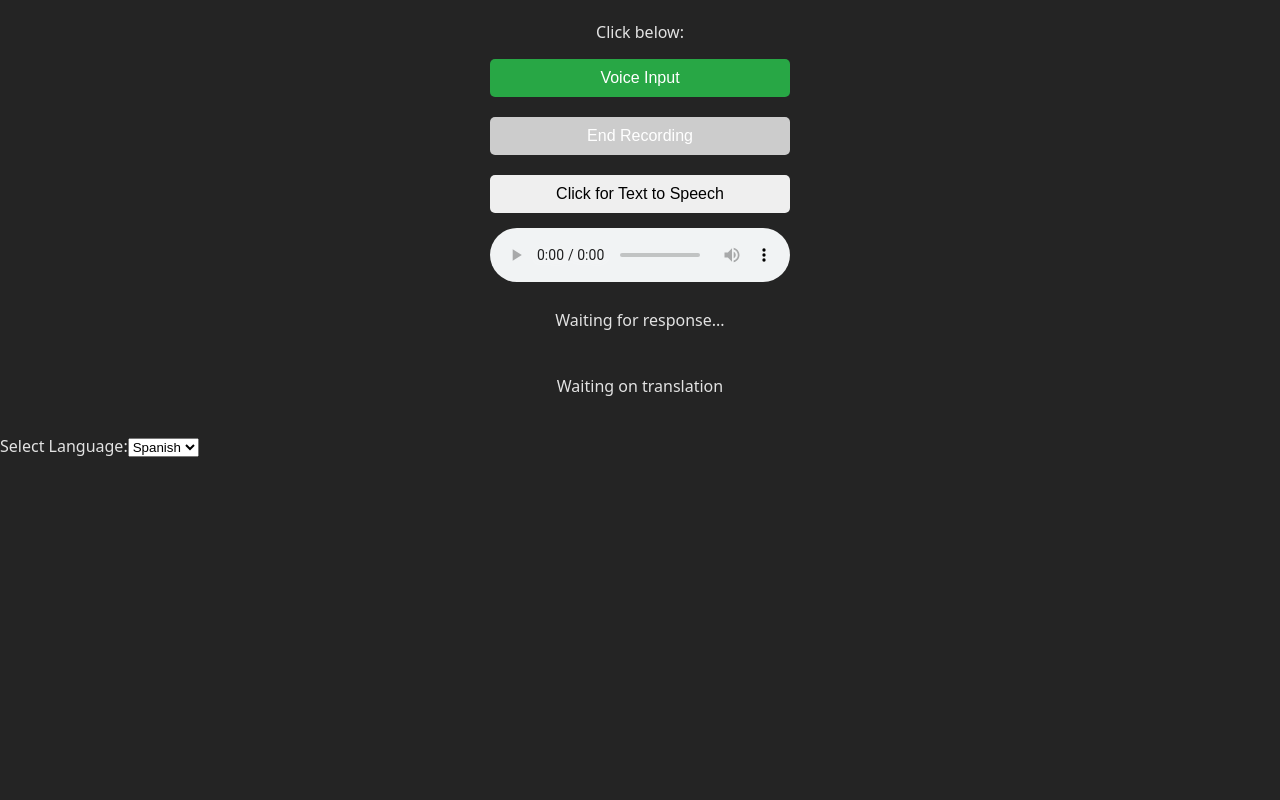
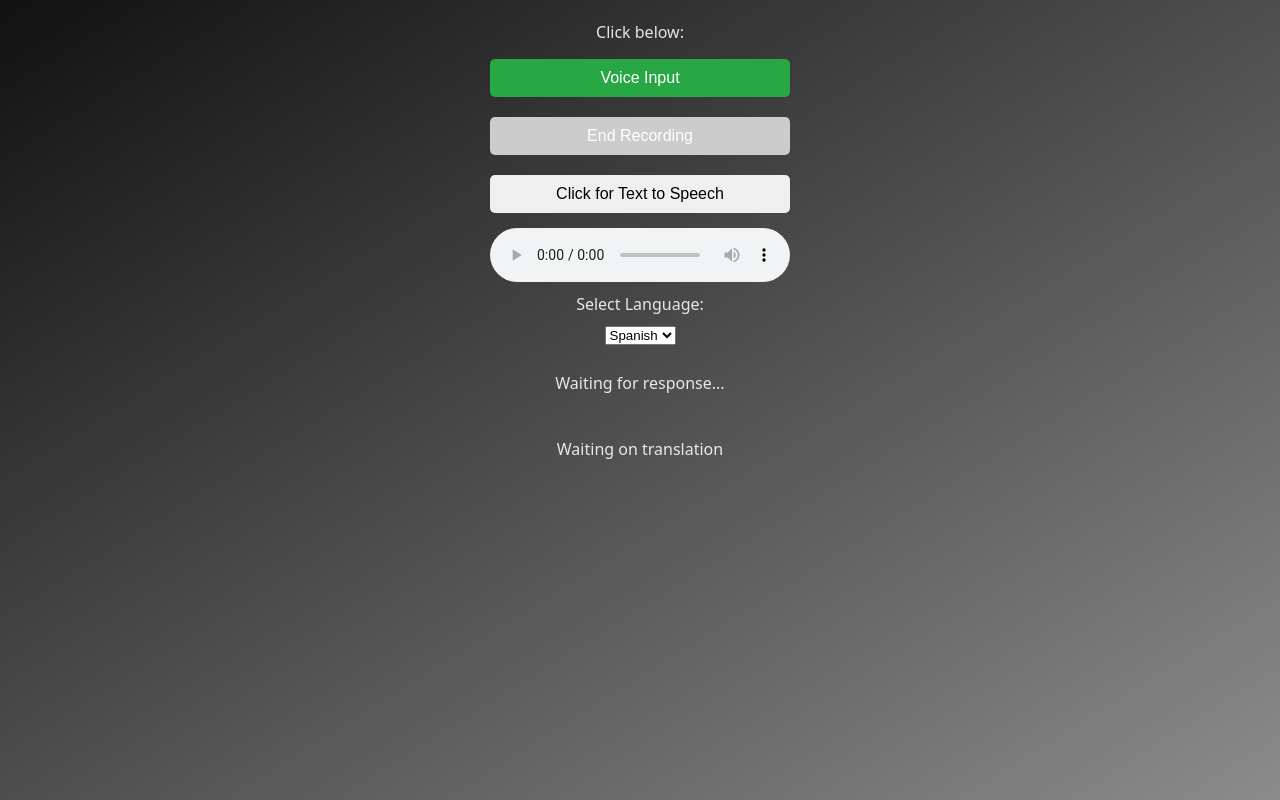
Before and after one commit to RynewymX/hackysu, a React (Vite) app in the folder appFrontEnd/: page / in a window 1280 px wide. Built offline with nearby package versions, Linux system fonts and the light colour scheme.

Commit message:
final ui

```diff
--- a/appFrontEnd/src/App.jsx
+++ b/appFrontEnd/src/App.jsx
@@ -100,15 +100,7 @@ export default function VoiceInput() {
       <source src="http://127.0.0.1:8000/output.mp3" type="audio/mp3" />
       Your browser does not support the audio element.
       </audio>
-      {/* Display response in a box */}
-      <div id="pre-translated">
-        <p>{responseText || "Waiting for response..."}</p>
-      </div>
-      <div id='post-translate'>
-        <p>{translatedText || "Waiting on translation"}</p>
-      </div>
-    </div>
-    <label htmlFor="languageDropdown">Select Language:</label>
+      <label htmlFor="languageDropdown">Select Language:</label>
       <select id="languageDropdown" value={language} onChange={(e) => setLanguage(e.target.value)}>
         <option id='spanish' value='es'>Spanish</option>
         <option id='French'  value='fr'>French</option>
@@ -118,6 +110,14 @@ export default function VoiceInput() {
 
 
       </select>
+      {/* Display response in a box */}
+      <div id="pre-translated">
+        <p>{responseText || "Waiting for response..."}</p>
+      </div>
+      <div id='post-translate'>
+        <p>{translatedText || "Waiting on translation"}</p>
+      </div>
+    </div>
 
     </div>
   );
--- a/appFrontEnd/src/index.css
+++ b/appFrontEnd/src/index.css
@@ -26,9 +26,114 @@ body {
   margin: 0;
   width: 100%;
   height: 100%;
+  background-image: linear-gradient(to bottom right, rgb(17, 17, 17), rgb(139, 139, 139));
+  animation: fadeIn 1s ease-in-out;
 }
+ @keyframes fadeIn {
+    from {
+      opacity: 0;
+    }
+    to {
+      opacity: 1;
+    }}
+
 html {
   margin: 0;
   width: 100%;
   height: 100%;
 }
+
+button {
+  padding: 10px 20px;
+  font-size: 16px;
+  border: none;
+  border-radius: 5px;
+  cursor: pointer;
+  margin: 5px;
+  transition: all 0.3s ease;
+  width: 100%;
+  max-width: 300px;
+  transform: scale(1);
+}
+
+/* Hover Button Animations */
+button:hover {
+  transform: scale(1.05); /* Slightly increase size */
+  box-shadow: 0 4px 8px rgba(0, 0, 0, 0.2); /* Add shadow */
+}
+
+/* Voice Input Button */
+#voiceInputBtn {
+  background-color: #28a745;
+  color: white;
+}
+
+#voiceInputBtn:hover:not(:disabled) {
+  background-color: #218838;
+  transform: translateY(-2px) scale(1.05);
+  box-shadow: 0 4px 8px rgba(0, 0, 0, 0.2);
+}
+
+/* Stop Button */
+#stopVoiceInputBtn {
+  background-color: #dc3545;
+  color: white;
+}
+
+#stopVoiceInputBtn:hover:not(:disabled) {
+  background-color: #c82333;
+  transform: translateY(-2px) scale(1.05);
+  box-shadow: 0 4px 8px rgba(0, 0, 0, 0.2);
+}
+#response-box {
+  margin-top: 15px;
+  padding: 10px;
+  border: 2px solid #007bff;
+  border-radius: 5px;
+  background-color: #f8f9fa;
+  min-height: 50px;
+  font-size: 16px;
+  color: #333;
+  text-align: center;
+  width: 100%;
+  opacity: 0;  /* Initially invisible */
+  transform: translateY(20px);  /* Start position */
+  transition: all 0.5s ease; /* Smooth transition */
+}
+
+#response-box.show {
+  opacity: 1; /* Make it visible */
+  transform: translateY(0); /* Animate it to its original position */
+}
+
+/* You can toggle the "show" class dynamically with JavaScript */
+/* Voice Input Container Animation */
+#voiceInputContainer {
+  opacity: 0;
+  transform: translateY(20px);
+  animation: fadeInUp 1s ease-out forwards;
+}
+
+@keyframes fadeInUp {
+  to {
+    opacity: 1;
+    transform: translateY(0);
+  }
+}
+/* Button Active (Press) Effect */
+button:active {
+  transform: scale(0.98); /* Slightly shrink button */
+  box-shadow: 0 2px 4px rgba(0, 0, 0, 0.2); /* Maintain shadow on press */
+}
+
+/* Voice Input Button Press */
+#voiceInputBtn:active {
+  background-color: #1e7e34;
+  transform: scale(0.98);
+}
+
+/* Stop Button Press */
+#stopVoiceInputBtn:active {
+  background-color: #bd2130;
+  transform: scale(0.98);
+}
```
